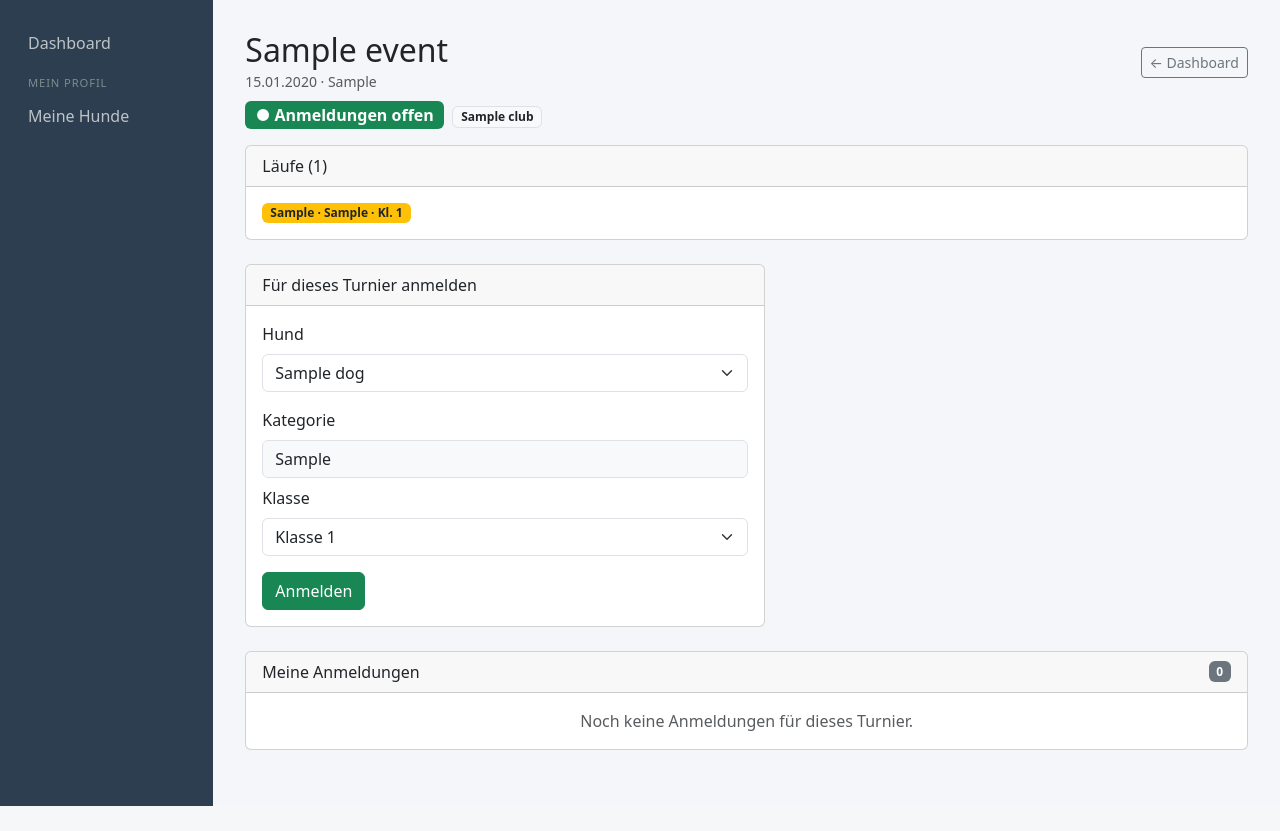
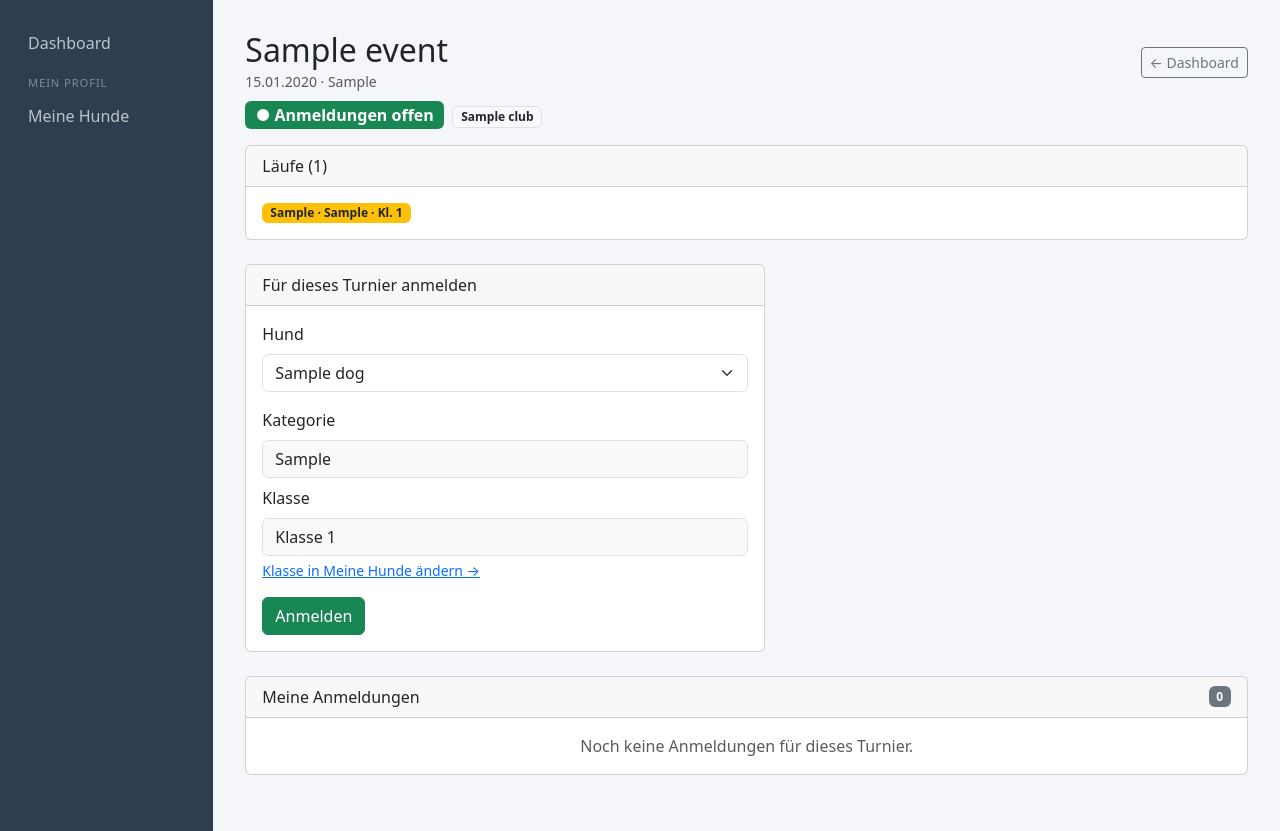
Before and after one commit to christiani93/AgilityPortal, a Flask app: page /club/events/1/view in a window 1280 px wide. Shown: the part 57-888 px from the top of the page. Before the commit the page ends 863 px from the top, so only its background shows below. Run offline with Flask 3, Linux system fonts and the light colour scheme; a user stored in the database is signed in; tables that the repository leaves empty hold one stand-in row (values such as "Sample post").

Commit message:
Class also read-only from dog profile on registration, changeable only in Meine Hunde

```diff
--- a/app/blueprints/club/forms.py
+++ b/app/blueprints/club/forms.py
@@ -121,5 +121,4 @@ class DogClassForm(FlaskForm):
 
 class EventRegistrationForm(FlaskForm):
     dog_id = SelectField("Hund", coerce=int)
-    class_level = SelectField("Klasse", choices=[("1", "Klasse 1"), ("2", "Klasse 2"), ("3", "Klasse 3")], coerce=int)
     submit = SubmitField("Anmelden")
--- a/app/blueprints/club/routes.py
+++ b/app/blueprints/club/routes.py
@@ -738,8 +738,8 @@ def event_view(event_id):
             flash(_("Bitte füge zuerst einen Hund in deinem Profil hinzu."), "warning")
             return redirect(url_for("club.profile_dogs"))
         dog = db.session.get(Dog, form.dog_id.data)
-        if not dog or not dog.category:
-            flash(_("Bitte hinterlege zuerst die Kategorie für diesen Hund in deinem Profil."), "warning")
+        if not dog or not dog.category or not dog.class_level:
+            flash(_("Bitte hinterlege zuerst Kategorie und Klasse für diesen Hund in deinem Profil."), "warning")
             return redirect(url_for("club.profile_dogs"))
         # Prüfen ob bereits angemeldet (gleicher Hund)
         existing = db.session.execute(
@@ -754,7 +754,7 @@ def event_view(event_id):
                 dog_id=form.dog_id.data,
                 handler_id=current_user.person_id,
                 category_code=category_full,
-                class_level=int(form.class_level.data),
+                class_level=dog.class_level,
                 status=RegistrationStatus.PENDING,
             )
             db.session.add(reg)
--- a/app/templates/club/event_view.html
+++ b/app/templates/club/event_view.html
@@ -73,8 +73,11 @@
           <div id="dog-category-display" class="form-control bg-light"></div>
         </div>
         <div class="mb-3">
-          {{ form.class_level.label(class="form-label") }}
-          {{ form.class_level(class="form-select", id="class-select") }}
+          <label class="form-label">{{ _('Klasse') }}</label>
+          <div id="dog-class-display" class="form-control bg-light"></div>
+          <div class="form-text">
+            <a href="{{ url_for('club.profile_dogs') }}">{{ _('Klasse in Meine Hunde ändern') }} →</a>
+          </div>
         </div>
         {{ form.submit(class="btn btn-success") }}
       </form>
@@ -82,18 +85,19 @@
         const dogsData = {{ dogs_data | tojson }};
         const catLabels = {"L": "Large (L)", "I": "Intermediate (I)", "M": "Medium (M)", "S": "Small (S)"};
         const dogSelect = document.getElementById("dog-select");
-        const classSelect = document.getElementById("class-select");
         const catDisplay = document.getElementById("dog-category-display");
+        const classDisplay = document.getElementById("dog-class-display");
 
         function updateFromDog() {
           const id = parseInt(dogSelect.value);
           const data = dogsData[id] || {};
           const cat = data.category || "";
-          catDisplay.textContent = cat ? catLabels[cat] || cat : "{{ _('Nicht gesetzt — bitte in Meine Hunde hinterlegen') }}";
+          const cls = data.class_level || 0;
+          const missing = "{{ _('Nicht gesetzt — bitte in Meine Hunde hinterlegen') }}";
+          catDisplay.textContent = cat ? (catLabels[cat] || cat) : missing;
           catDisplay.className = "form-control " + (cat ? "bg-light" : "bg-warning-subtle text-warning-emphasis");
-          if (data.class_level) {
-            classSelect.value = data.class_level;
-          }
+          classDisplay.textContent = cls ? "{{ _('Klasse') }} " + cls : missing;
+          classDisplay.className = "form-control " + (cls ? "bg-light" : "bg-warning-subtle text-warning-emphasis");
         }
 
         dogSelect.addEventListener("change", updateFromDog);
```
